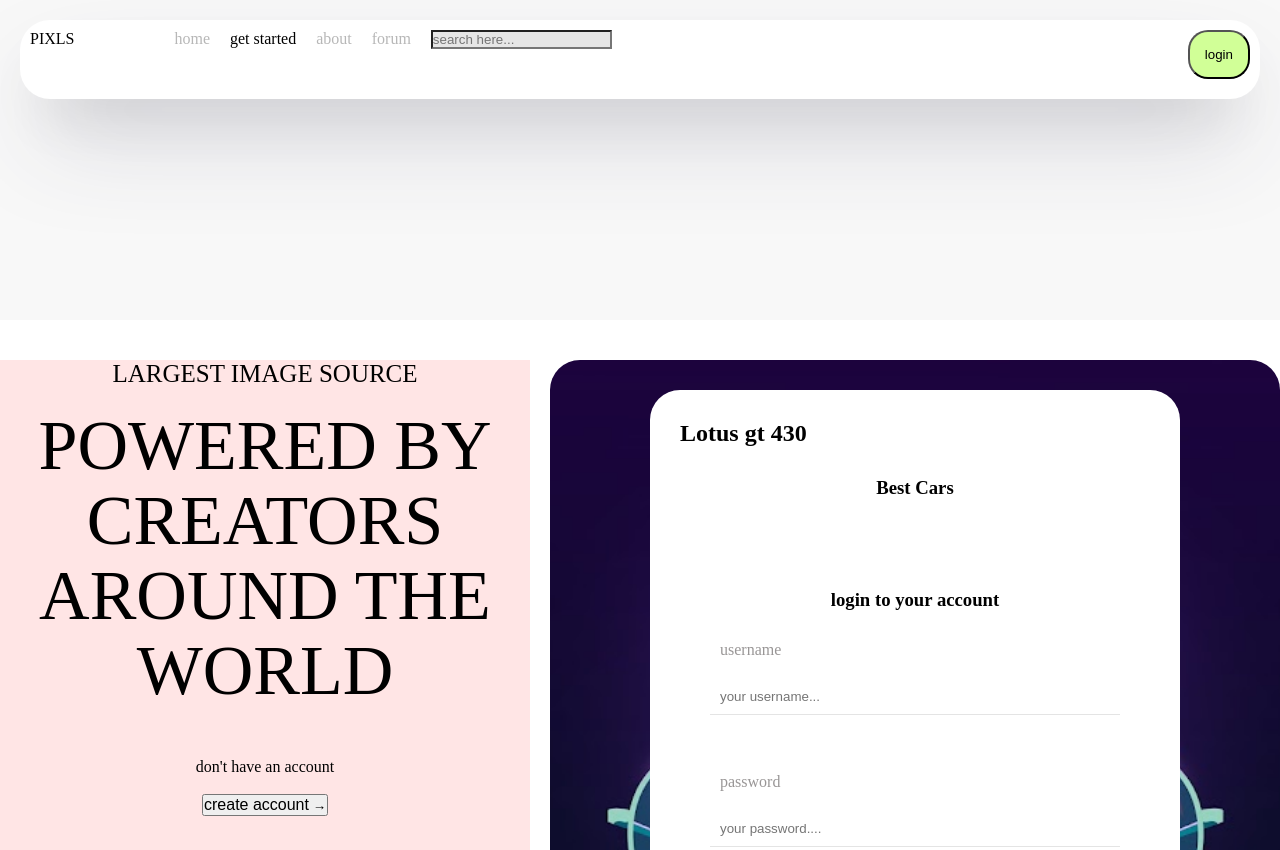
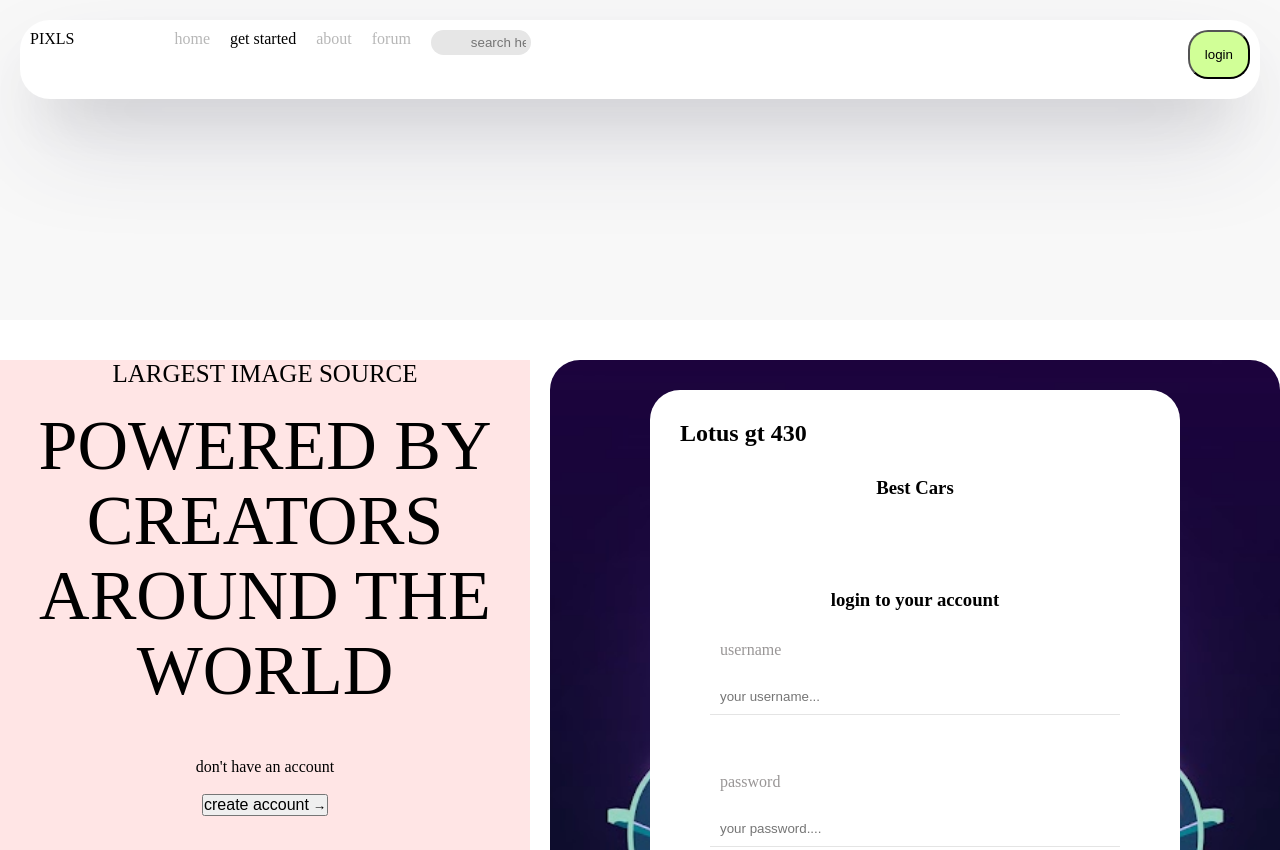
Before and after one commit to Modoujoof/pixlsmedia, a plain HTML site: page index.html in a window 1280 px wide. Shown: the top 850 px of the page. Drawn offline with Linux system fonts and the light colour scheme.

Commit message:
i updated

```diff
--- a/style.css
+++ b/style.css
@@ -51,6 +51,11 @@ nav {
 /*designing the login btn*/
 ul li input {
     background-color: #e6e6e6;
+    border: none;
+    padding: 5px 5px;
+    border-radius: 50px;
+    width: 100px;
+    padding-left: 40px;
 }
 
 .btn-wrapper button {
```
